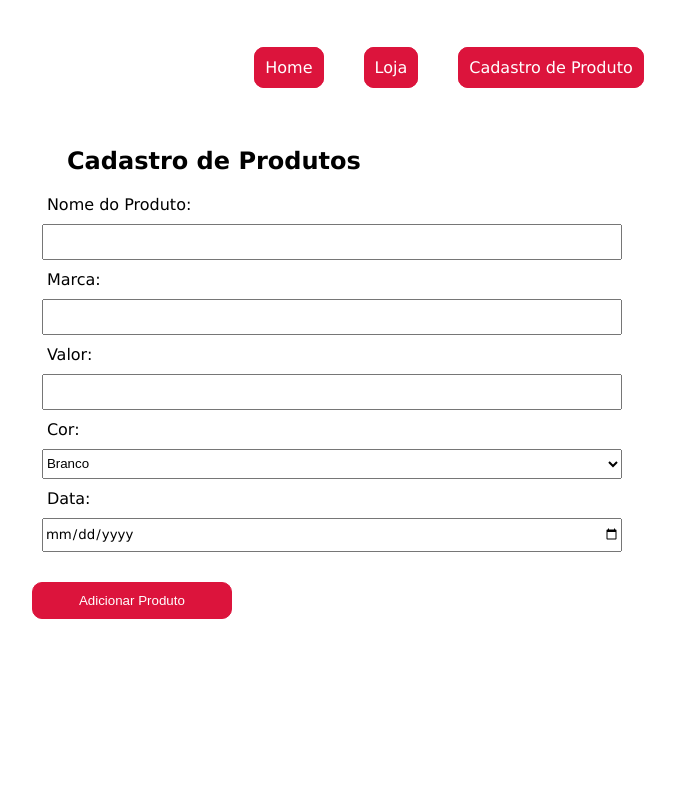
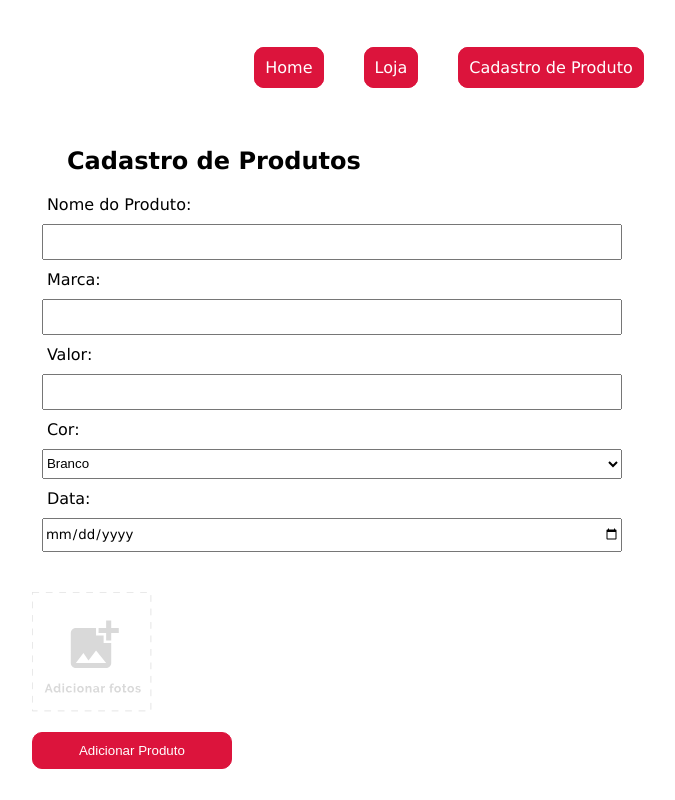
Before and after one commit to dihlopees/vueEstudos, a Vue app: page /cadastro in a window 1280 px wide. Shown: the whole page, without its empty margins (191-866 px from the left). Built offline with nearby package versions, Linux system fonts and the light colour scheme.

Commit message:
incluido botao de incluir arquivos

```diff
--- a/src/pages/Cadastro-page.vue
+++ b/src/pages/Cadastro-page.vue
@@ -26,6 +26,11 @@
 
         <label for="POST-name">Data:</label>
         <input id="POST-name" type="date" name="data" required>
+
+        <div class="addimg">
+        <input  type="file" >
+          <img src="../assets/imagens/icone-adicionar-foto.svg" alt="adicionar foto" >
+        </div>
 
         <button type="submit">Adicionar Produto</button>
       </form>
@@ -75,4 +80,31 @@
  text-align: left;
  margin-left: 15px;
 }
+
+.addimg input{
+    cursor: pointer;
+    opacity: 0;
+    z-index: 1;
+    width: 90px;
+    height: 90px;
+    position: absolute;
+
+
+
+}
+
+.addimg img {
+    width: 120px;
+    height: 120px;
+
+
+}
+
+.addimg{
+    display: flex;
+    flex-direction: column;
+    min-height: 15vh;
+    margin-left: 0px;
+    padding-top: 30px;
+}
 </style>
```
